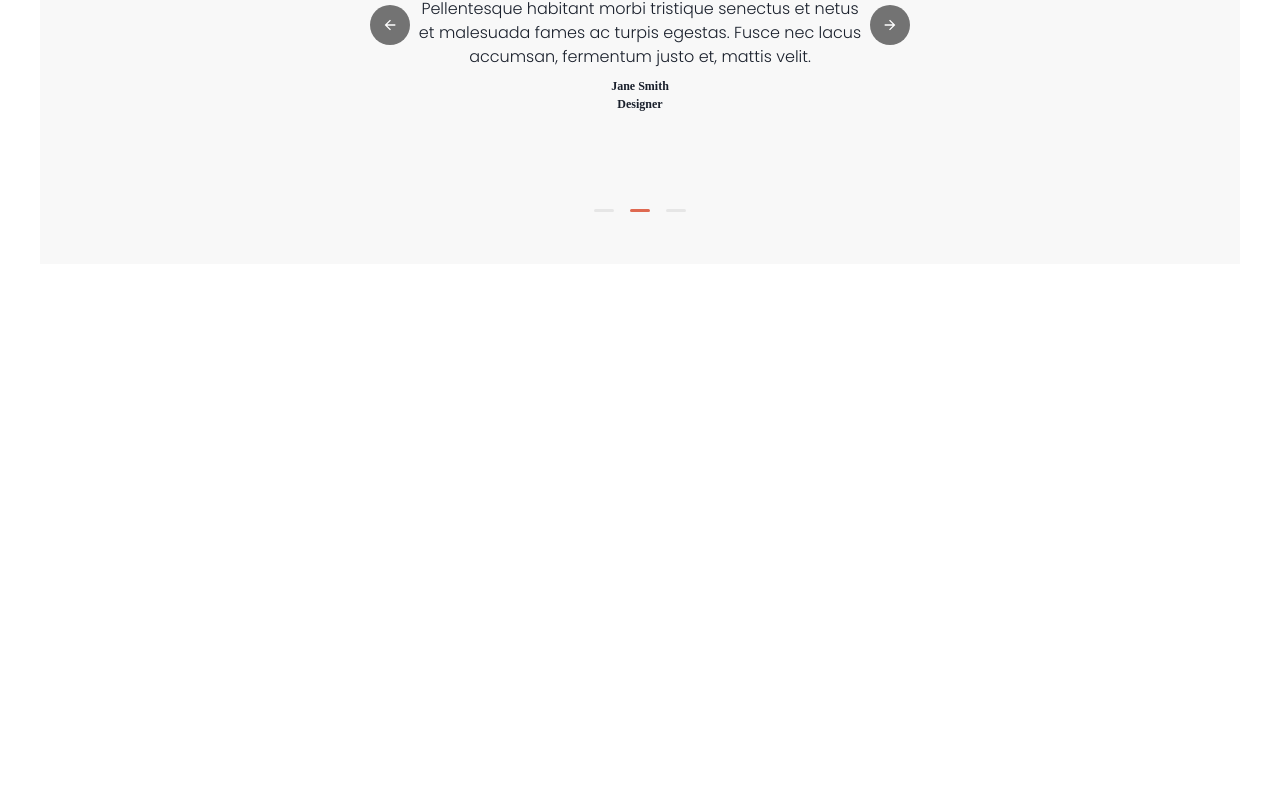
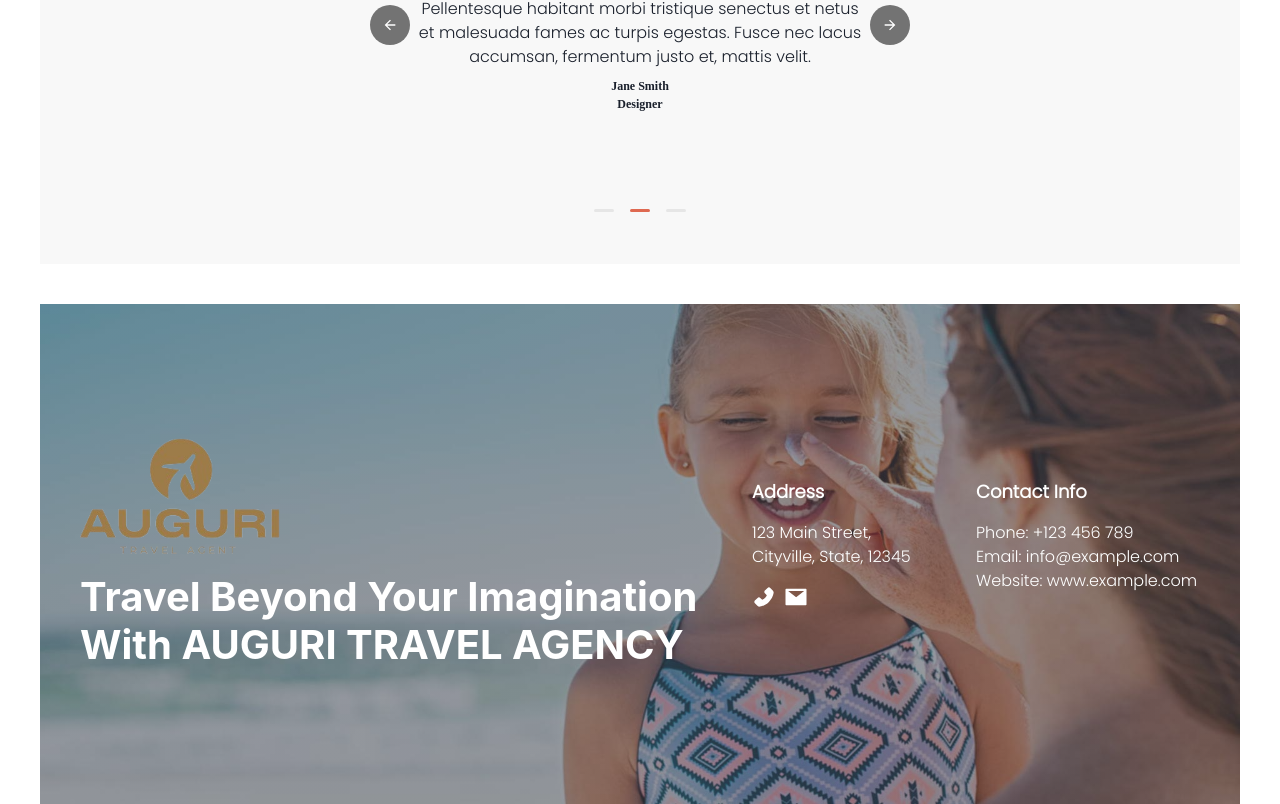
Before and after one commit to Olasupotomiwa/Auguri, a React (Create React App) app: page / in a window 1280 px wide. Shown: the part 4181-4985 px from the top of the page. Before the commit the page ends 4485 px from the top, so only its background shows below. Built offline with nearby package versions, Linux system fonts and the light colour scheme; a web font is replaced by a local one.

Commit message:
Added footer

```diff
--- /dev/null
+++ b/src/Homepage/Footer.js
@@ -0,0 +1,80 @@
+import { Flex, Image, Text, Icon, Link, Heading } from "@chakra-ui/react";
+import { AiFillPhone, AiFillMail } from "react-icons/ai";
+import Footerbg from "../assets/footer.jfif";
+import Logo from "../assets/Logo.png";
+
+const Footer = () => {
+  return (
+    <Flex
+      bgImage={`linear-gradient(to left, #434A5490, #434A5490), url(${Footerbg})`}
+      bgSize="cover"
+      bgPosition="center"
+      color="white"
+      fontFamily="Poppins"
+      minHeight="500px"
+      p={10}
+      justify="center"
+      align="center"
+    >
+      <Flex
+        maxW="1200px"
+        mx="auto"
+        justify="space-between"
+        w="100%"
+        flexWrap="wrap"
+        direction={{base: 'column', md: 'row'}}
+      >
+        {/* First Part */}
+        <Flex flex={["none", "6"]} mb={[6, 0]} direction="column" align={["center", "flex-start"]}>
+          <Image src={Logo} alt="Logo" mb={4} width={"200px"} />
+          <Heading fontSize={"40px"} textAlign={["center", "left"]}>
+            Travel Beyond Your Imagination With AUGURI TRAVEL AGENCY
+          </Heading>
+        </Flex>
+
+        {/* Second Part */}
+        <Flex
+          flex={["none", "2"]}
+          mb={[6, 0]}
+          direction="column"
+          align={["center", "flex-start"]}
+          mt={'10'}
+        >
+          <Text fontSize="lg" fontWeight="bold" mb={4}>
+            Address
+          </Text>
+          <Text textAlign={["center", "left"]}>
+            123 Main Street,
+            <br /> Cityville, State, 12345
+          </Text>
+          <Flex mt={4} align="center" justify={["center", "flex-start"]}>
+            <Link href="#" isExternal mr={2}>
+              <Icon as={AiFillPhone} boxSize={6} />
+            </Link>
+            <Link href="#" isExternal>
+              <Icon as={AiFillMail} boxSize={6} />
+            </Link>
+          </Flex>
+        </Flex>
+
+        {/* Third Part */}
+        <Flex
+          flex={["none", "2"]}
+          mb={[6, 0]}
+          direction="column"
+          align={["center", "flex-start"]}
+          mt={'10'}
+        >
+          <Text fontSize="lg" fontWeight="bold" mb={4}>
+            Contact Info
+          </Text>
+          <Text textAlign={["center", "left"]}>Phone: +123 456 789</Text>
+          <Text textAlign={["center", "left"]}>Email: info@example.com</Text>
+          <Text textAlign={["center", "left"]}>Website: www.example.com</Text>
+        </Flex>
+      </Flex>
+    </Flex>
+  );
+};
+
+export default Footer;
--- a/src/Homepage/index.js
+++ b/src/Homepage/index.js
@@ -7,6 +7,7 @@ import SearchPanel from './SearchPanel'
 import Services from './Services'
 import GradientComponent from './GradientBG';
 import TestimonialPage from './Testimonials';
+import Footer from './Footer';
 
 const Homepage = () => {
   return (
@@ -18,6 +19,7 @@ const Homepage = () => {
      <Services/>
      <GradientComponent/>
      <TestimonialPage/>
+     <Footer/>
     </Box>
   );
 };
```
